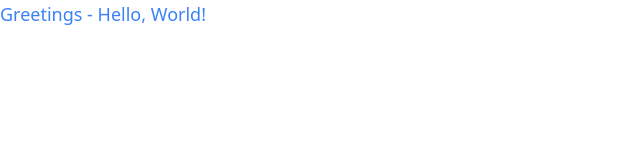
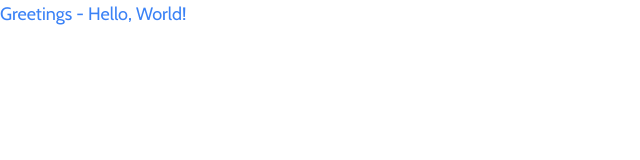
Before and after one commit to kawojue/cart-system, a React (Vite) app: page / in a window 1280 px wide. Shown: the top 160 px of the page, without its empty margins (0-640 px from the left). Built offline with nearby package versions, Linux system fonts and the light colour scheme.

Commit message:
[apply] font

```diff
--- a/src/index.css
+++ b/src/index.css
@@ -1,3 +1,8 @@
+@import url('https://fonts.googleapis.com/css2?family=Cabin:wght@400;500;600;700&display=swap');
 @tailwind base;
 @tailwind utilities;
 @tailwind components;
+
+body {
+    @apply font-cabin;
+}
```
